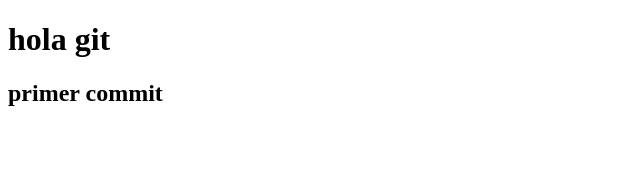
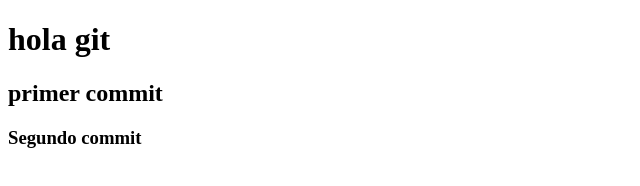
Before and after one commit to francopautasso1/franco, a plain HTML site: page index.html in a window 1280 px wide. Shown: the whole page, without its empty margins (0-640 px from the left). Drawn offline with Linux system fonts and the light colour scheme.

Commit message:
segundo commit

```diff
--- a/index.html
+++ b/index.html
@@ -9,5 +9,6 @@
 <body>
     <h1>hola git</h1>
     <h2>primer commit</h2>
+    <h3>Segundo commit</h3>
 </body>
 </html>
```
